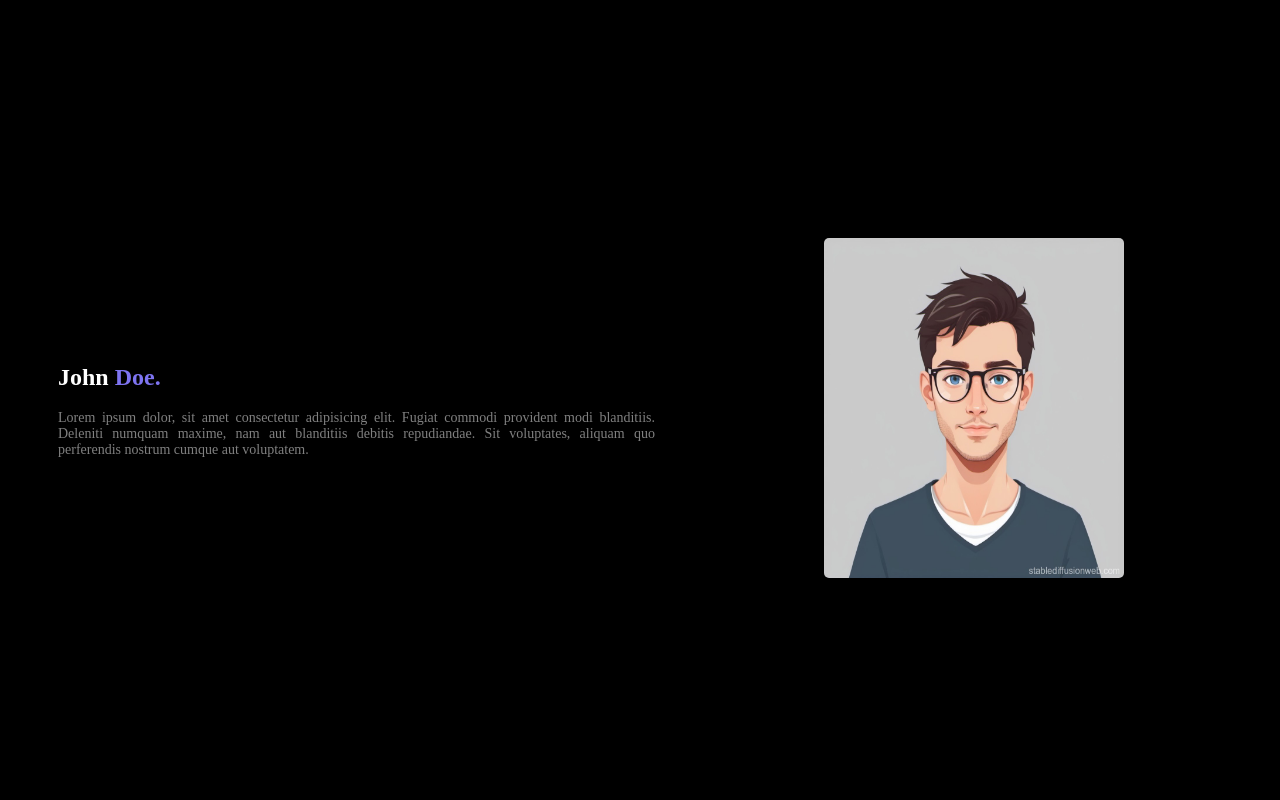
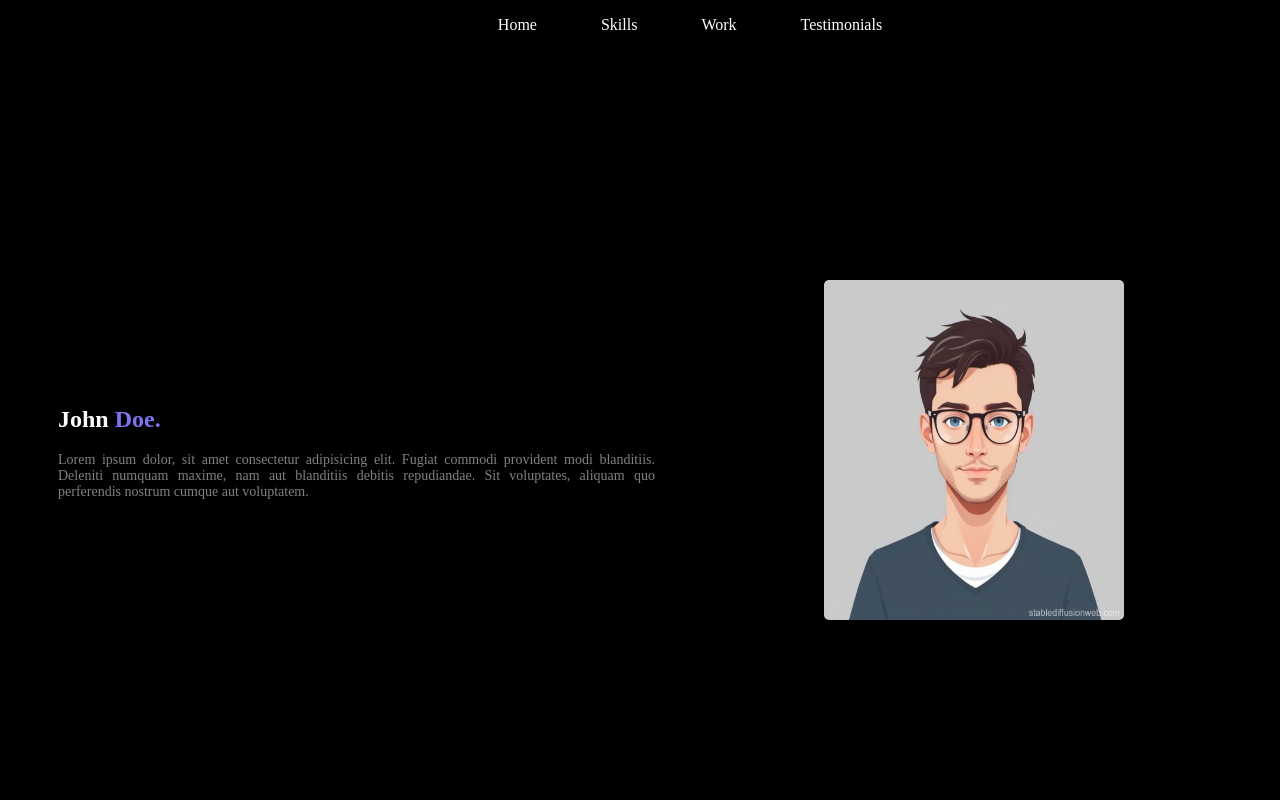
Before and after one commit to Lessly0/TTA_Portfolio.v1, a plain HTML site: page index.html in a window 1280 px wide. Shown: the top 800 px of the page. Drawn offline with Linux system fonts and the light colour scheme.

Commit message:
Adding navigation with no background and settings

```diff
--- a/index.html
+++ b/index.html
@@ -11,6 +11,19 @@
             .container{
                 display: flex;
                 height: 100vh;
+            }
+            /* Styling for header */
+            .navigation-bar{
+                text-align: center;
+            }
+            .navigation-bar ul li{
+                display: inline;
+            }
+            .navigation-bar ul li  a{
+                text-decoration: none;
+                color: #fff;
+                padding: 0px 30px;
+
             }
 
             /* Styling for the home section */
@@ -145,6 +158,18 @@
     </head>
 
     <body>
+        <header>
+            <div class="navigation-bar">
+                <nav>
+                    <ul>
+                        <li><a href="#"></a>Home</li>
+                        <li><a href="#"></a>Skills</li>
+                        <li><a href="#"></a>Work</li>
+                        <li><a href="#"></a>Testimonials</li>
+                    </ul>
+                </nav>
+            </div>
+        </header>
         <section id="home-section">
             <div class="container">
                 <div class="same-margin div-1">
```
